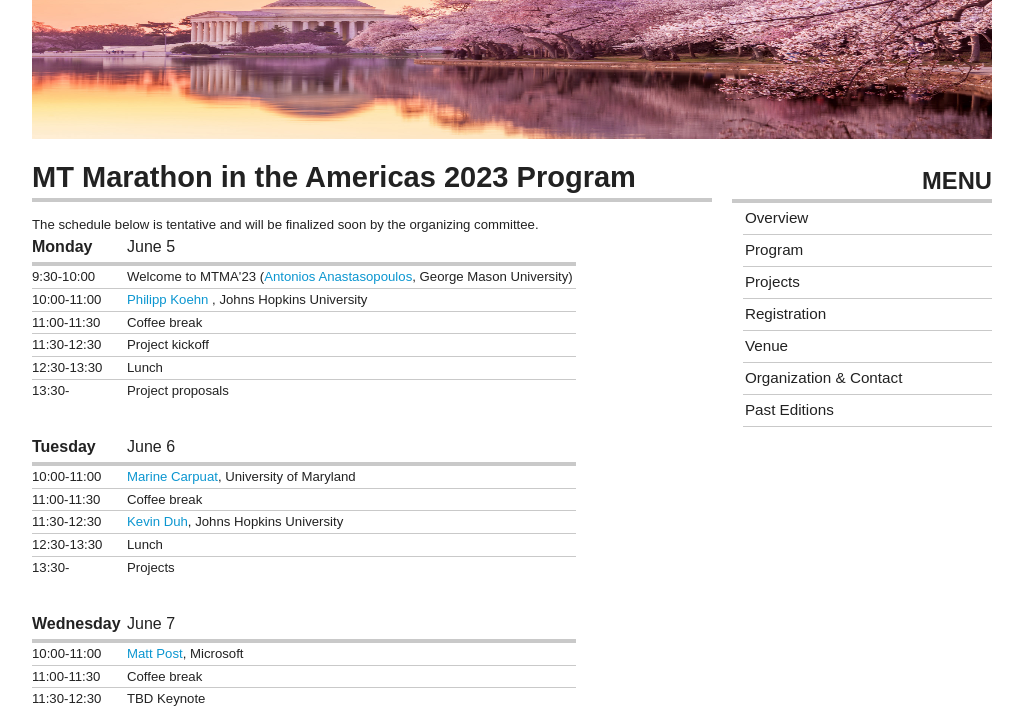
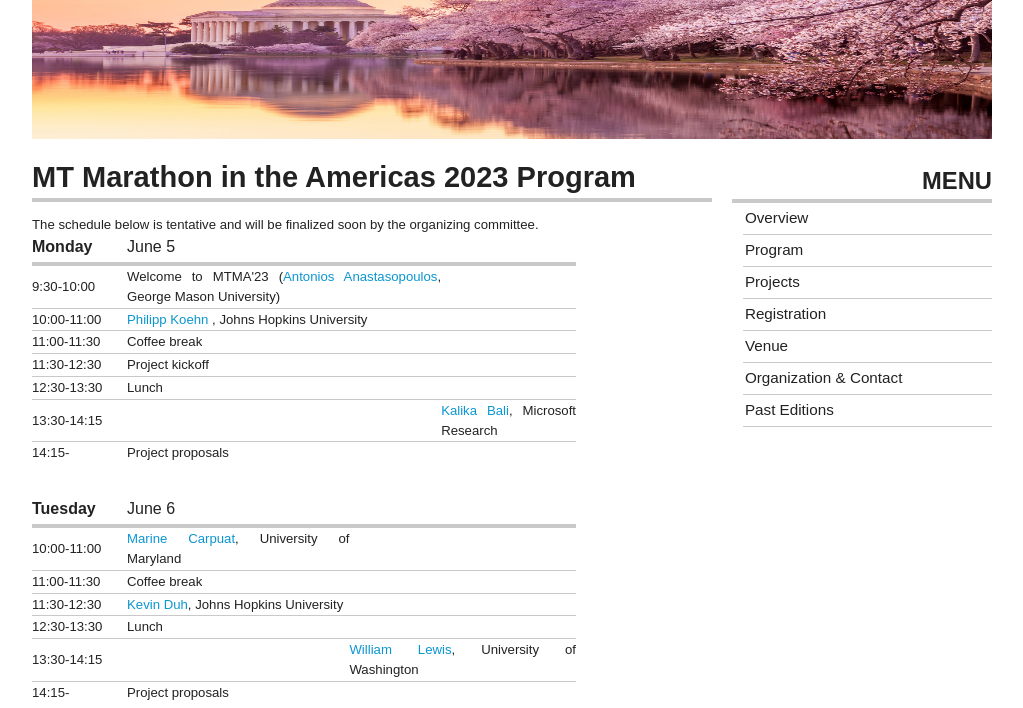
Before and after one commit to mtma23/mtma23.github.io, a plain HTML site: page program.html in a window 1280 px wide. Shown: the part 101-809 px from the top of the page, without its empty margins (128-1151 px from the left). Drawn offline with Linux system fonts and the light colour scheme.

Commit message:
Update program.html

```diff
--- a/program.html
+++ b/program.html
@@ -77,7 +77,12 @@
   </tr>
   <tr> <td>12:30-13:30</td>
     <td>Lunch</td> </tr>
-  <tr> <td>13:30-</td> <td>
+  <tr> <td>13:30-14:15</td> <td>
+      <td class=''>
+      <a href="https://www.microsoft.com/en-us/research/people/kalikab/">Kalika Bali</a>, Microsoft Research
+    </td>
+  </tr>
+   <tr> <td>14:15-</td> <td>
     <!--       <a href="https://docs.google.com/document/d/1_Lea0E4g-VyqiRTqVbMXfA9iLTcJyQNVQDdkiKosoJ4/edit?usp=sharing"> -->
       Project proposals
     <!--       </a> -->
@@ -100,7 +105,16 @@
     </td>
   </tr>
   <tr> <td>12:30-13:30</td> <td>Lunch</td> </tr>
-  <tr> <td>13:30-</td> <td>Projects</td> </tr>
+  <tr> <td>13:30-14:15</td> <td>
+      <td class=''>
+      <a href="https://faculty.washington.edu/wlewis2/">William Lewis</a>, University of Washington
+    </td>
+  </tr>
+   <tr> <td>14:15-</td> <td>
+    <!--       <a href="https://docs.google.com/document/d/1_Lea0E4g-VyqiRTqVbMXfA9iLTcJyQNVQDdkiKosoJ4/edit?usp=sharing"> -->
+      Project proposals
+    <!--       </a> -->
+  </td> </tr>
 </table>
 
 
```
